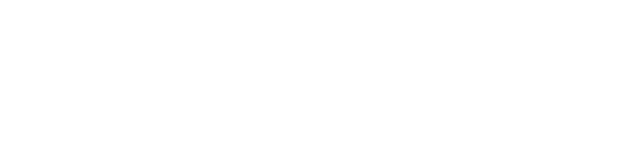
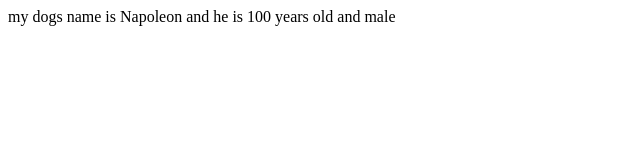
Before and after one commit to Anthematics/Wes-Bos-ES6-, a plain HTML site: page 03&04_TemplateStrings& StringImprovements/taggedtemplates.html in a window 1280 px wide. Shown: the whole page, without its empty margins (0-640 px from the left). Drawn offline with Linux system fonts and the light colour scheme.

Commit message:
made span content editable

```diff
--- a/03&04_TemplateStrings& StringImprovements/taggedtemplates.html
+++ b/03&04_TemplateStrings& StringImprovements/taggedtemplates.html
@@ -3,14 +3,23 @@
 	<head>
 		<meta charset="utf-8">
 		<title> Tagged Templates </title>
+
+		<style>
+
+		hl {
+			background: blue;
+		}
+
+		</style>
+
 	</head>
 	<body>
 <script>
 
 function highlight(strings, ...values) {
  let str = ''; //using let because we must add elements that we cannot w/const.
- strings.forEach((string , i)=> {
-	 str += `${string} <span class= "hl">${values[i] || ''}</span>;`
+ strings.forEach((string , i) => {
+	 str += `${string} <span contenteditable class= "hl">${values[i] || ''}</span>`;
  });
  return str;
 }
@@ -19,6 +28,7 @@
 	const gender = 'male'
 	const sentence = highlight`my dogs name is ${name} and he
 		is ${age} years old and ${gender}`;
+	document.body.innerHTML = sentence
 	console.log(sentence);
 
 	</script>
```
